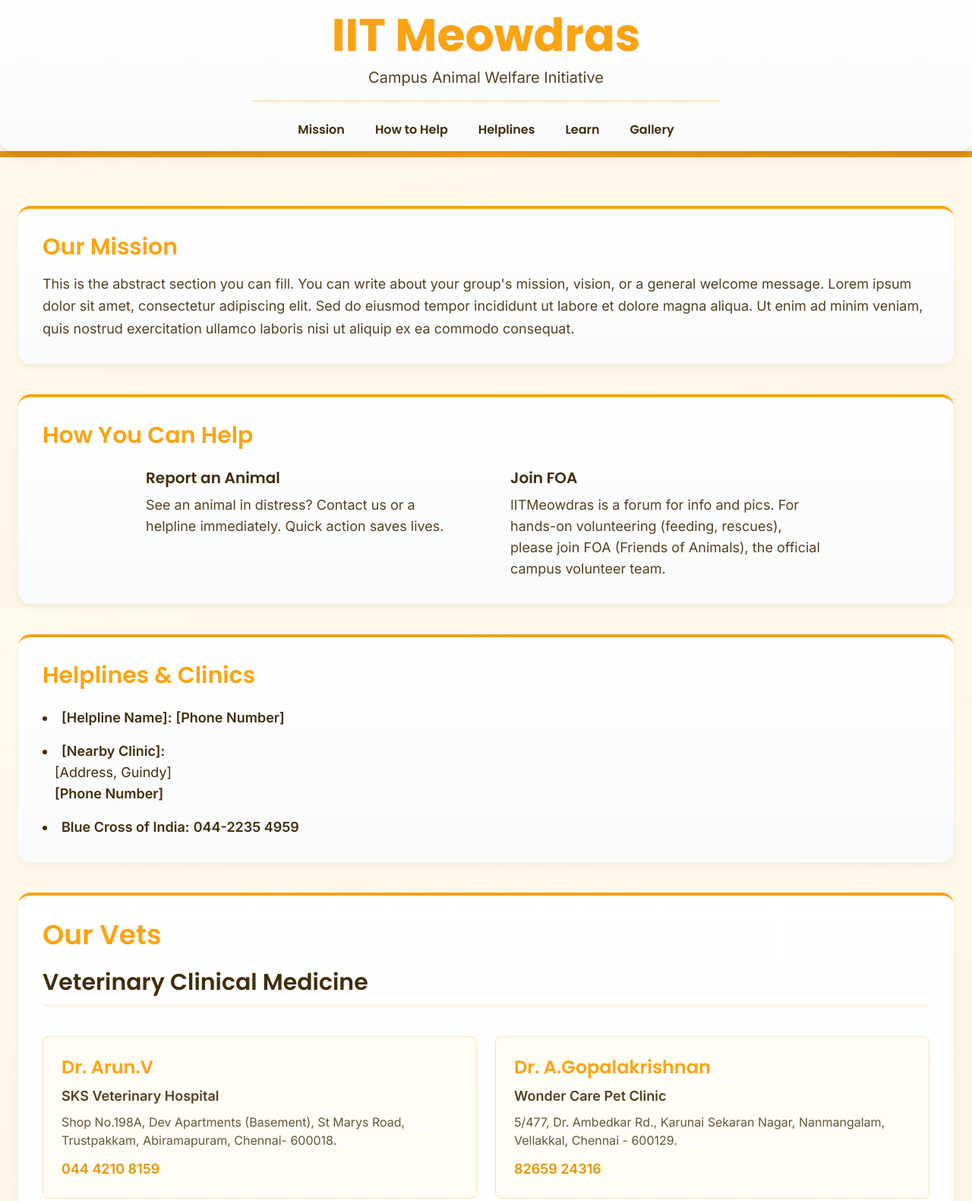
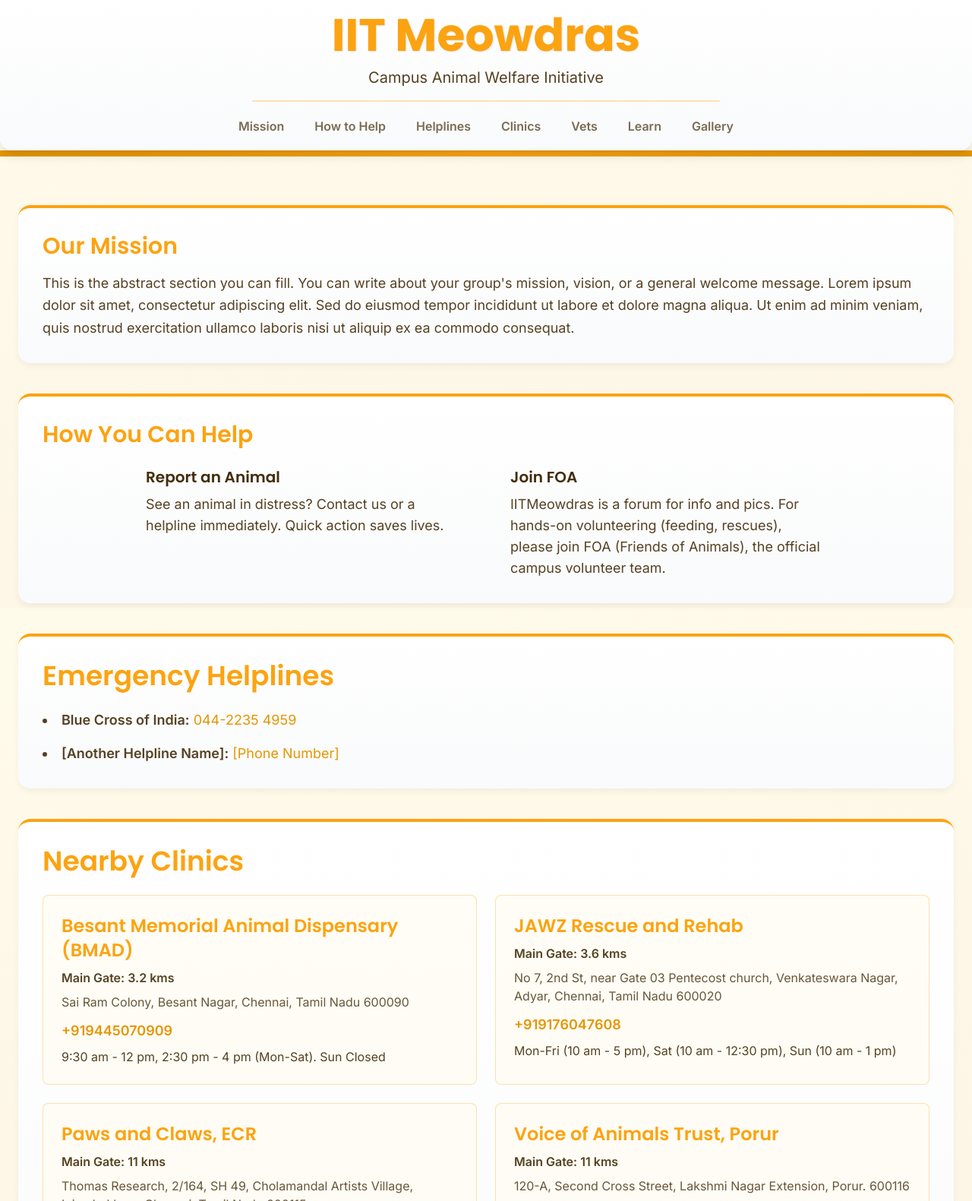
Before and after one commit to rk3141/iitmeowdras-website, a plain HTML site: page index.html in a window 1280 px wide. Shown: the top 1581 px of the page at 76% size. Drawn offline with nearby package versions, Linux system fonts and the light colour scheme.

Commit message:
Integrated Clinics

```diff
--- a/index.html
+++ b/index.html
@@ -122,14 +122,14 @@
             <hr class="w-1/2 mx-auto my-4 border-t-2 border-theme-golden/30 rounded-full">
 
             <!-- Navigation -->
-            <nav class="mt-6">
-                <ul class="flex items-center justify-center flex-wrap gap-x-4 gap-y-2 md:gap-x-10">
-                    <li><a href="#mission" class="nav-link">Mission</a></li>
-                    <li><a href="#how-to-help" class="nav-link">How to Help</a></li>
-                    <li><a href="#helplines" class="nav-link">Helplines</a></li>
-                    <li><a href="#learn" class="nav-link">Learn</a></li>
-                    <li><a href="#gallery" class="nav-link">Gallery</a></li>
-                </ul>
+            <nav class="flex flex-wrap justify-center gap-x-4 gap-y-2">
+                <a href="#mission" class="font-semibold text-theme-dark-text/70 hover:text-theme-golden transition duration-200 px-3 py-1 rounded-md">Mission</a>
+                <a href="#how-to-help" class="font-semibold text-theme-dark-text/70 hover:text-theme-golden transition duration-200 px-3 py-1 rounded-md">How to Help</a>
+                <a href="#helplines" class="font-semibold text-theme-dark-text/70 hover:text-theme-golden transition duration-200 px-3 py-1 rounded-md">Helplines</a>
+                <a href="#nearby-clinics" class="font-semibold text-theme-dark-text/70 hover:text-theme-golden transition duration-200 px-3 py-1 rounded-md">Clinics</a>
+                <a href="#vets" class="font-semibold text-theme-dark-text/70 hover:text-theme-golden transition duration-200 px-3 py-1 rounded-md">Vets</a>
+                <a href="#learn" class="font-semibold text-theme-dark-text/70 hover:text-theme-golden transition duration-200 px-3 py-1 rounded-md">Learn</a>
+                <a href="#gallery" class="font-semibold text-theme-dark-text/70 hover:text-theme-golden transition duration-200 px-3 py-1 rounded-md">Gallery</a>
             </nav>
         </div>
     </header>
@@ -172,28 +172,31 @@
                 </div>
             </div>
 
-            <!-- Div 3: Animal Helplines & Nearby Vets -->
-            <div id="helplines" class="content-card p-8 lg:col-span-2">
-                <h2 class="text-3xl font-semibold text-theme-golden mb-6">Helplines & Clinics</h2>
-                <ul class="space-y-4 list-disc list-inside text-lg">
+            <!-- Div 3: Animal Helplines (Static) -->
+            <section id="helplines" class="content-card p-8 lg:col-span-2">
+                <h2 class="text-4xl font-heading font-semibold text-theme-golden mb-6">Emergency Helplines</h2>
+                <ul class="space-y-4 list-disc list-inside text-lg text-theme-dark-text/90">
                     <!-- Template Item 1 -->
                     <li>
-                        <strong>[Helpline Name]:</strong>
-                        <a href="tel:999-999-9999">[Phone Number]</a>
+                        <strong>Blue Cross of India:</strong>
+                        <a href="tel:044-2235-4959" class="font-medium text-theme-golden-hover hover:underline">044-2235 4959</a>
                     </li>
-                    <!-- Template Item 2 -->
+                    <!-- Add other static, important helplines here -->
                     <li>
-                        <strong>[Nearby Clinic]:</strong>
-                        <p class="pl-4">[Address, Guindy]</p>
-                        <p class="pl-4"><a href="tel:999-999-9999">[Phone Number]</a></p>
-                    </li>
-                    <!-- Template Item 3 -->
-                    <li>
-                        <strong>Blue Cross of India:</strong>
-                        <a href="tel:044-2235-4959">044-2235 4959</a>
+                        <strong>[Another Helpline Name]:</strong>
+                        <a href="tel:999-999-9999" class="font-medium text-theme-golden-hover hover:underline">[Phone Number]</a>
                     </li>
                 </ul>
-            </div>
+            </section>
+
+            <!-- NEW: Nearby Clinics (Dynamic from clinics.json) -->
+            <section id="nearby-clinics" class="content-card p-8 lg:col-span-2">
+                <h2 class="text-4xl font-heading font-semibold text-theme-golden mb-6">Nearby Clinics</h2>
+                <!-- This div will be populated by JavaScript -->
+                <div id="clinics-list" class="space-y-6">
+                    <p class="text-lg text-theme-dark-text/80">Loading nearby clinics list...</p>
+                </div>
+            </section>
 
             <!-- Div 4: Our Vets (Dynamic) -->
             <section id="vets" class="content-card p-8 lg:col-span-2">
@@ -298,6 +301,8 @@
     <!-- JavaScript to load Vets from JSON -->
     <script>
         document.addEventListener('DOMContentLoaded', () => {
+
+            // --- Load Vets by Specialty ---
             const vetsListContainer = document.getElementById('vets-list');
 
             if (vetsListContainer) {
@@ -352,6 +357,60 @@
                         console.error('Error fetching vet data:', error);
                     });
             }
+
+            // --- Load Nearby Clinics ---
+            const clinicsListContainer = document.getElementById('clinics-list');
+            if (clinicsListContainer) {
+                fetch('clinics.json')
+                    .then(response => {
+                        if (!response.ok) {
+                            throw new Error('Network response was not ok for clinics.json');
+                        }
+                        return response.json();
+                    })
+                    .then(data => {
+                        clinicsListContainer.innerHTML = ''; // Clear "Loading..." text
+
+                        const clinicsGrid = document.createElement('div');
+                        clinicsGrid.className = 'grid grid-cols-1 md:grid-cols-2 gap-6';
+
+                        data.clinics.forEach(clinic => {
+                            const clinicCard = document.createElement('div');
+                            clinicCard.className = 'bg-theme-beige/50 p-6 rounded-lg border border-theme-golden/30';
+
+                            let cardHTML = `<h3 class="text-2xl font-heading font-semibold text-theme-golden mb-2">${clinic.name}</h3>`;
+
+                            if (clinic.distance) {
+                                cardHTML += `<p class="text-md font-semibold text-theme-dark-text/90">${clinic.distance}</p>`;
+                            }
+                            if (clinic.address) {
+                                cardHTML += `<p class="text-md text-theme-dark-text/80 mt-2">${clinic.address}</p>`;
+                            }
+                            if (clinic.contacts && clinic.contacts.length > 0) {
+                                cardHTML += '<div class="mt-3">';
+                                clinic.contacts.forEach(contact => {
+                                    cardHTML += `<a href="tel:${contact}" class="inline-block mr-4 text-lg font-semibold text-theme-golden-hover hover:underline">${contact}</a>`;
+                                });
+                                cardHTML += '</div>';
+                            }
+                            if (clinic.hours) {
+                                // Check for emergency text to style it
+                                const isEmergency = clinic.hours.includes('EMERGENCY');
+                                const hoursClass = isEmergency ? 'emergency-text' : 'text-theme-dark-text/90';
+                                cardHTML += `<p class="text-md ${hoursClass} mt-2">${clinic.hours}</p>`;
+                            }
+
+                            clinicCard.innerHTML = cardHTML;
+                            clinicsGrid.appendChild(clinicCard);
+                        });
+
+                        clinicsListContainer.appendChild(clinicsGrid);
+                    })
+                    .catch(error => {
+                        clinicsListContainer.innerHTML = '<p class="text-lg text-red-600">Error: Could not load the nearby clinics list.</p>';
+                        console.error('Error fetching clinic data:', error);
+                    });
+            }
         });
     </script>
 
```
